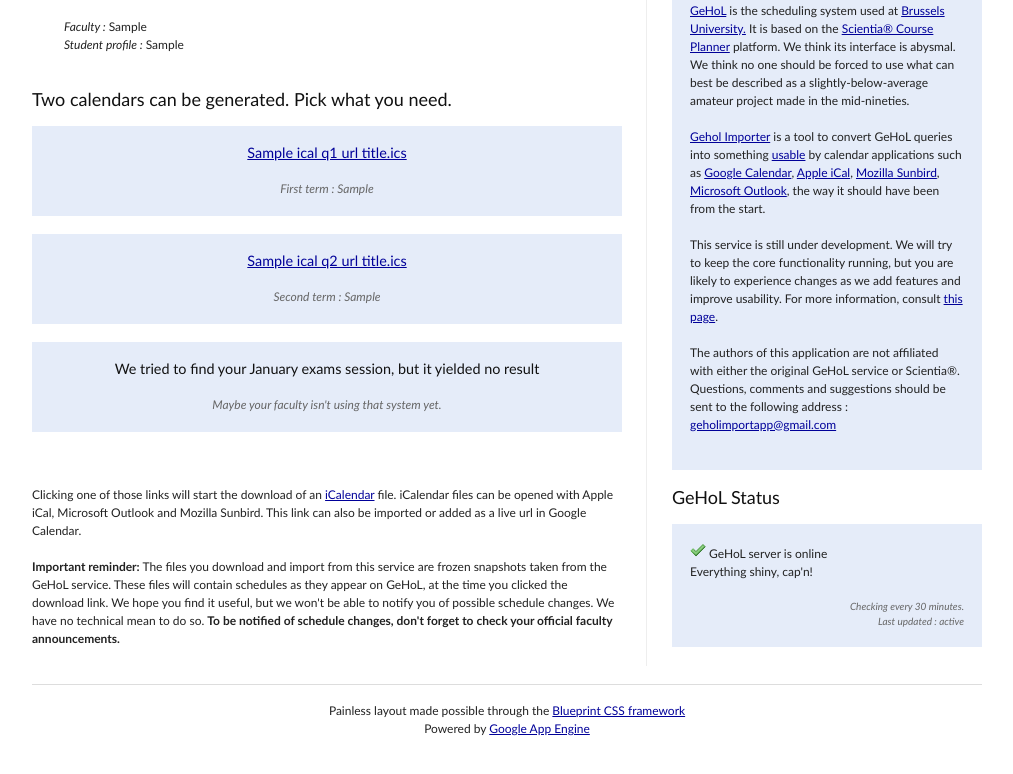
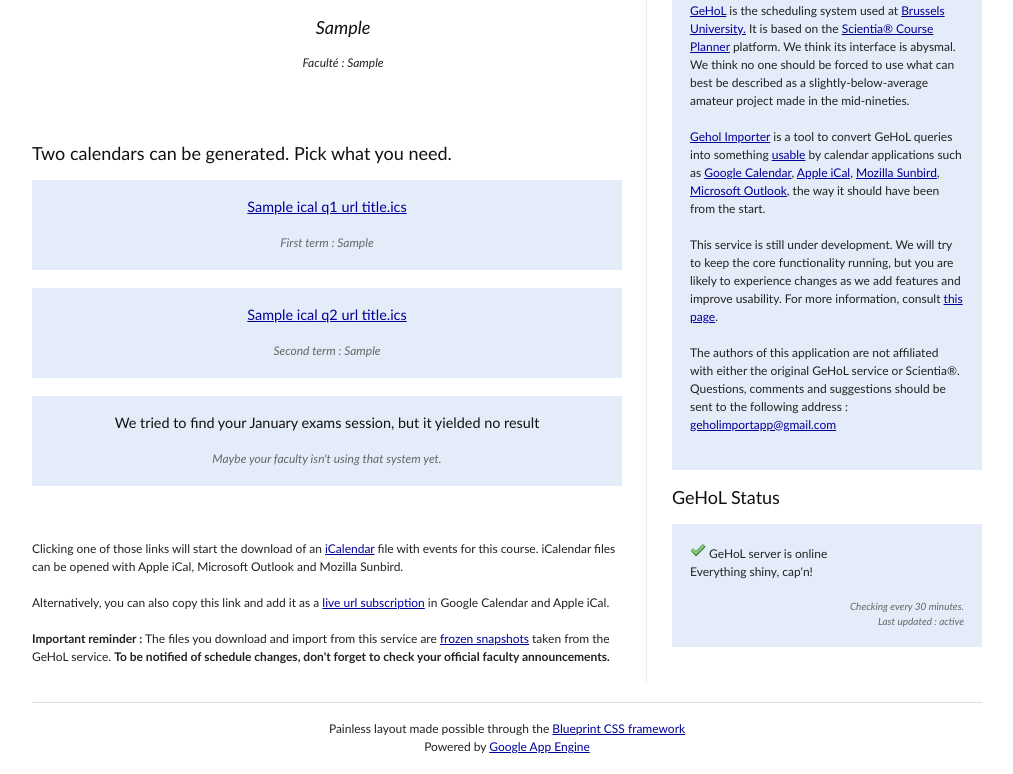
Before and after one commit to sevas/geholimportapp, a Python web app: template templates/student.html in a window 1280 px wide. Shown: the part 135-909 px from the top of the page, without its empty margins (133-1146 px from the left). Before the commit the page ends 871 px from the top, so only its background shows below. Run offline with Jinja, Linux system fonts and the light colour scheme; the template is opened without the code that fills it: most values are stand-ins (such as "Sample title", 1, 10 or a date in 2020).

Commit message:
updated the howto's and links to faq entries. Change the layout in the sumary pages.

```diff
--- a/templates/student.html
+++ b/templates/student.html
@@ -7,14 +7,16 @@
 {% block content %}
 
     <div class="span-15">
+
       <h3>We fetched some information from the <a href="{{gehol_url}}">URL</a> you gave us.</h3>
       We found the schedule for the following profile:<br/>
-    <div style="padding-left:32px;padding-top:16px;">
-        <i>Faculty : </i>{{cal_faculty}} <br/>
-        <i>Student profile : </i>{{cal_student_profile}}<br/>
+      <div style="padding-left:32px;padding-top:16px;text-align:center;">
+
+        <h3> <em>{{cal_student_profile}}</em> </h3>
+        <i>Faculté : {{cal_faculty}}</i> <br/>
       </div>
 
-    <br/><br/>
+      <br/><br/>      <br/><br/>
 
       {% if show_january_exams_session %}
         <h3>Three calendars can be generated. Pick what you need.</h3>
@@ -37,38 +39,47 @@
       {% if show_january_exams_session %}
       <div class="box" style="text-align:center">
         <h4><a href="{{ical_january_exams_url}}">{{ical_january_exams_title}}.ics</a></h4>
-            <div class="quiet" style="font-style:italic;"> January examinations session : {{january_exams_span}}  </div>
+        <div class="quiet" style="font-style:italic;">
+          January examinations session : {{january_exams_span}}
         </div>
+      </div>
+
       {% else %}
+
       <div class="box" style="text-align:center">
         <h4>We tried to find your January exams session, but it yielded no result</h4>
-              <div class="quiet" style="font-style:italic;"> Maybe your faculty isn't using that system yet.</div>
+        <div class="quiet" style="font-style:italic;">
+          Maybe your faculty isn't using that system yet.
         </div>
+      </div>
+
       {% endif %}
 
+      <br/><br/>
 
-
-    <br/><br/>
       <p>
-        Clicking one of those links will start the download of an <a href="http://en.wikipedia.org/wiki/ICalendar">iCalendar</a>
-        file. iCalendar files can be opened with
-        Apple iCal, Microsoft Outlook and Mozilla Sunbird. This link can also be imported or added as a live url
-        in Google Calendar.
+        Clicking one of those links will start the download of
+        an <a href="http://en.wikipedia.org/wiki/ICalendar">iCalendar</a>
+        file with events for this course.
+        iCalendar files can be opened with
+        Apple iCal, Microsoft Outlook and Mozilla Sunbird.
+      </p>
+      <p>
+        Alternatively, you can also copy this link and add it
+        as a
+        <a href="/questions#subscribe">live url subscription</a> in Google
+        Calendar and Apple iCal.
       </p>
 
       <p>
-        <strong>Important reminder:</strong> The files you download and import from this service are frozen snapshots
-        taken from the GeHoL service. These files will contain schedules as they appear on GeHoL, at the time you
-            clicked the download link.
-        We hope you find it useful, but we won't be able to notify you of possible schedule changes. We have no technical mean to do so.
+        <strong>Important reminder :</strong> The files you
+        download and import from this service are
+        <a href="/questions#files">frozen snapshots</a>
+        taken from the GeHoL service.
+        <strong>To be notified of schedule changes, don't forget
+          to check your official faculty announcements.</strong>
+      </p>
 
-        <strong>To be notified of schedule changes, don't forget to check your official faculty announcements.</strong>
-
-
-    </p>
+    <!-- closing span-15 -->
     </div>
-
-
-
-
 {% endblock %}
```
Also changed, not shown: templates/course.html (+25 -22 lines), templates/questions.html (+129 -65 lines). Lines whose indentation alone changed are shown as unchanged.
